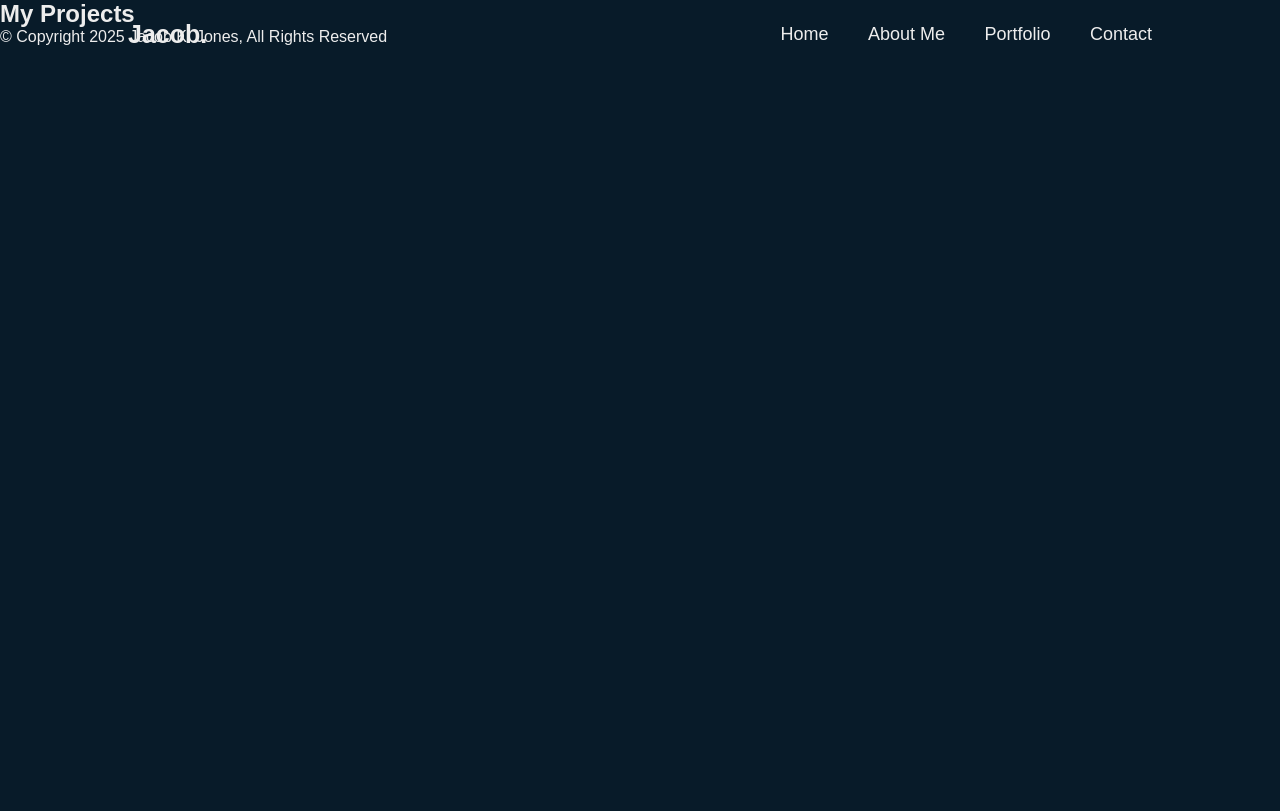
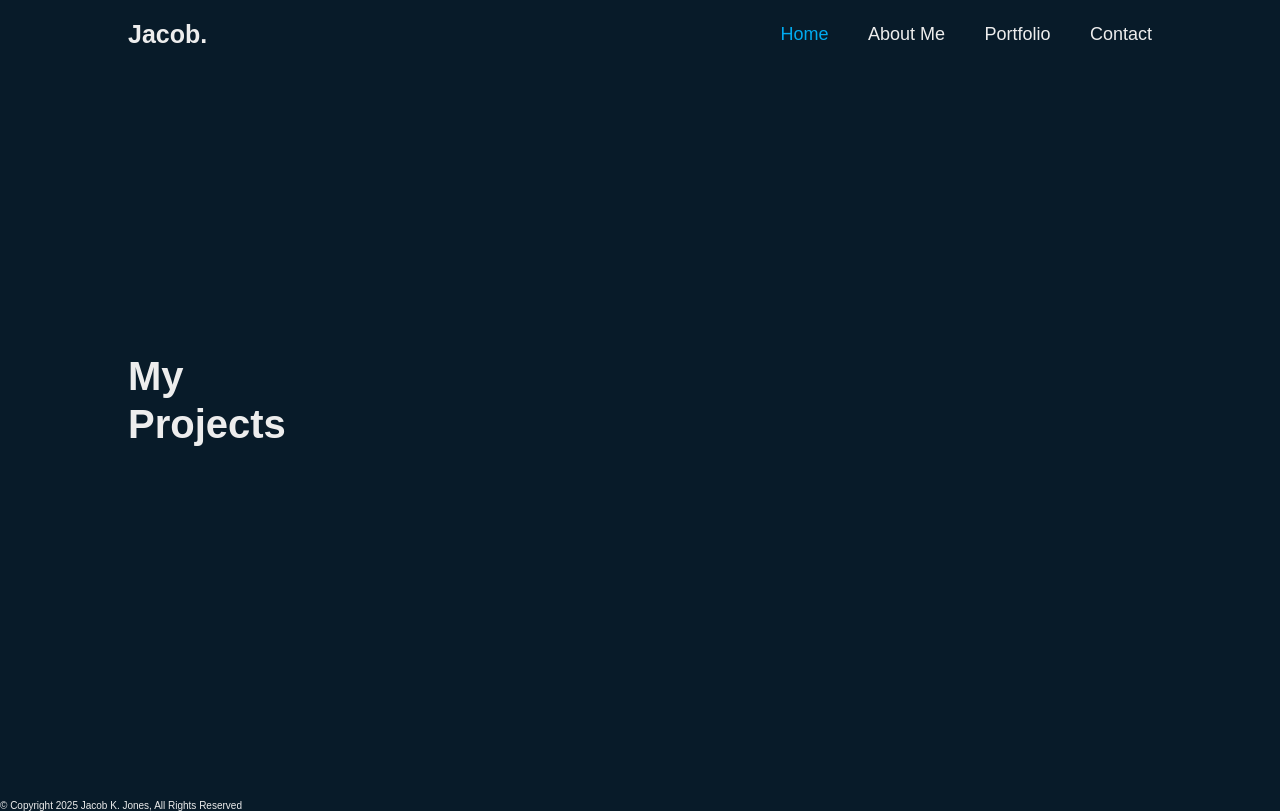
Before and after one commit to Linux-bootloader/Portfolio, a Flask app: template templates/portfolio.html in a window 1280 px wide. Before the commit the page ends 45 px from the top, so only its background shows below. Run offline with Flask 3, Linux system fonts and the light colour scheme; the template is opened without the code that fills it, so the values that code supplies are empty; some libraries are stand-ins or nearby versions; some web fonts are replaced.

Commit message:
Home page complete aapart from socials, now working on portfolio page

```diff
--- a/app.py
+++ b/app.py
@@ -1,6 +1,7 @@
 import os
 from flask import Flask, render_template
 from markupsafe import Markup
+import markdown
 
 app = Flask(__name__)
 
@@ -34,4 +35,4 @@
 
 
 if __name__ == "__main__":
-    app.run(host='0.0.0.0', port=85)
+    app.run(host='0.0.0.0', port=85, debug=True)
--- a/static/styles.css
+++ b/static/styles.css
@@ -60,9 +60,18 @@
     color: #00abf0;
 }
 
+.footer {
+    position: relative;
+    display: flex;
+    font-size: 10px;
+    font-family: 300;
+    align-items: center;
+    justify-items: right;
+}
+
 .home {
     height: 100vh;
-    background: url('home.png') no-repeat;
+    background: url('./home.png') no-repeat;
     background-size: cover;
     background-position: center;
     display: flex;
@@ -269,13 +278,14 @@
     position: absolute;
     top: 0;
     right: 0px;
-    width: 580px;
+    width: 50%;
     height: 100%;
     background: transparent;
     transition: 3s;
     animation: manipActiveHover .1s forwards;
     animation-delay: 4s;
     pointer-events: none;
+    z-index: 5;
 }
 
 .home-imgHover:hover {
@@ -296,7 +306,39 @@
     z-index: 100;
 }
 
+.portfolio {
+    height: 100vh;
+    background: #081b29;
+    display: inline-flex;
+    align-items: center;
+    padding: 0 10%;
+}
 
+.portfolio-grid {
+    display: grid;
+    align-items: center;
+    padding: 0 10%;
+}
+
+
+.portfolio h1 {
+    position: relative;
+    font-size: 40px;
+    font-weight: 700;
+    line-height: 1.2;
+}
+
+.portfolio h1::before {
+    content: '';
+    position: absolute;
+    top: 0;
+    right: 0;
+    width: 100%;
+    height: 100%;
+    background: #081b29;
+    animation: showRight 1s ease forwards;
+    animation-delay: 1s;
+}
 
 @keyframes showRight {
     100% {
--- a/templates/base.html
+++ b/templates/base.html
@@ -13,7 +13,7 @@
         <a href="#" class="logo">Jacob.</a>
 
         <nav class="navbar">
-            <a href="/">Home</a>
+            <a href="/" class="active">Home</a>
             <a href="/about">About Me</a>
             <a href="/portfolio">Portfolio</a>
             <a href="/contact">Contact</a>
--- a/templates/portfolio.html
+++ b/templates/portfolio.html
@@ -2,7 +2,7 @@
 
 {% block content %}
 <section class="portfolio" id="portfolio">
-    <h2 class="heading">My Projects</h2>
+    <h1>My Projects</h1>
     <div class="portfolio-grid">
         {% for post in posts %}
         <div class="portfolio-item">
```
Also changed, not shown: templates/index.html (+4 -4 lines), static/home.png (added).
